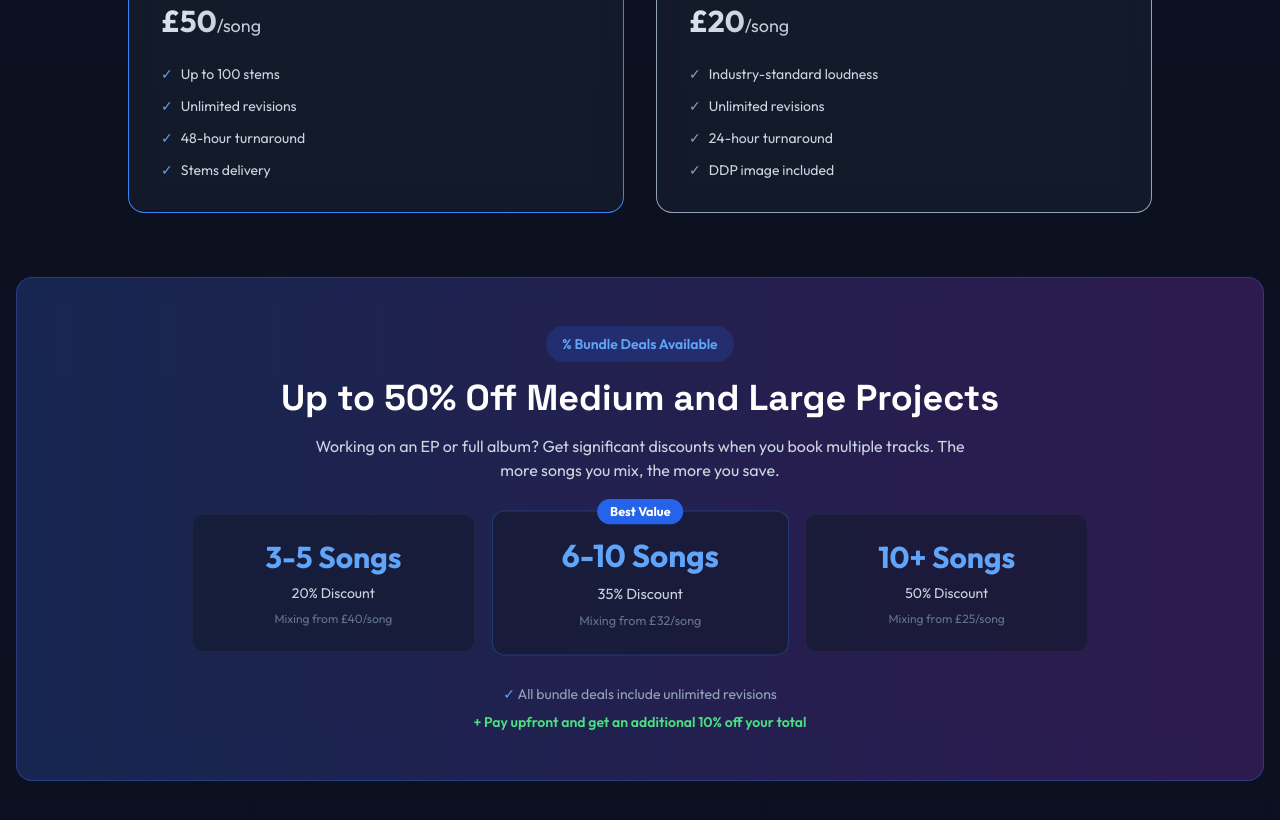
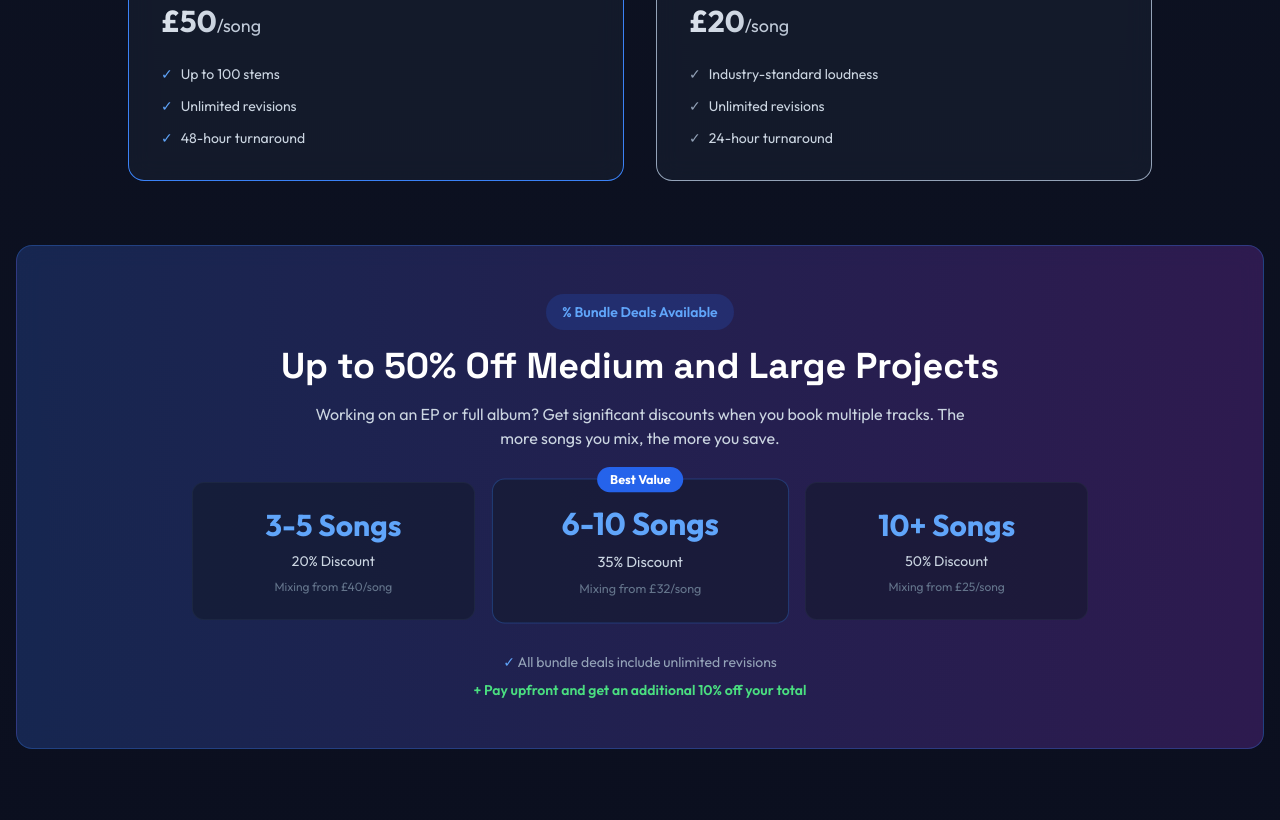
Before and after one commit to SXNDSHRXW/Millers, a plain HTML site: page index.html in a window 1280 px wide. Shown: the part 1277-2097 px from the top of the page. Drawn offline with nearby package versions, Linux system fonts and the light colour scheme.

Commit message:
small text changes

```diff
--- a/index.html
+++ b/index.html
@@ -139,7 +139,6 @@
                         <li class="flex items-center gap-2"><span class="text-blue-400">✓</span> Up to 100 stems</li>
                         <li class="flex items-center gap-2"><span class="text-blue-400">✓</span> Unlimited revisions</li>
                         <li class="flex items-center gap-2"><span class="text-blue-400">✓</span> 48-hour turnaround</li>
-                        <li class="flex items-center gap-2"><span class="text-blue-400">✓</span> Stems delivery</li>
                     </ul>
                 </div>
 
@@ -154,7 +153,6 @@
                         <li class="flex items-center gap-2"><span class="text-silver-400">✓</span> Industry-standard loudness</li>
                         <li class="flex items-center gap-2"><span class="text-silver-400">✓</span> Unlimited revisions</li>
                         <li class="flex items-center gap-2"><span class="text-silver-400">✓</span> 24-hour turnaround</li>
-                        <li class="flex items-center gap-2"><span class="text-silver-400">✓</span> DDP image included</li>
                     </ul>
                 </div>
             </div>
```
